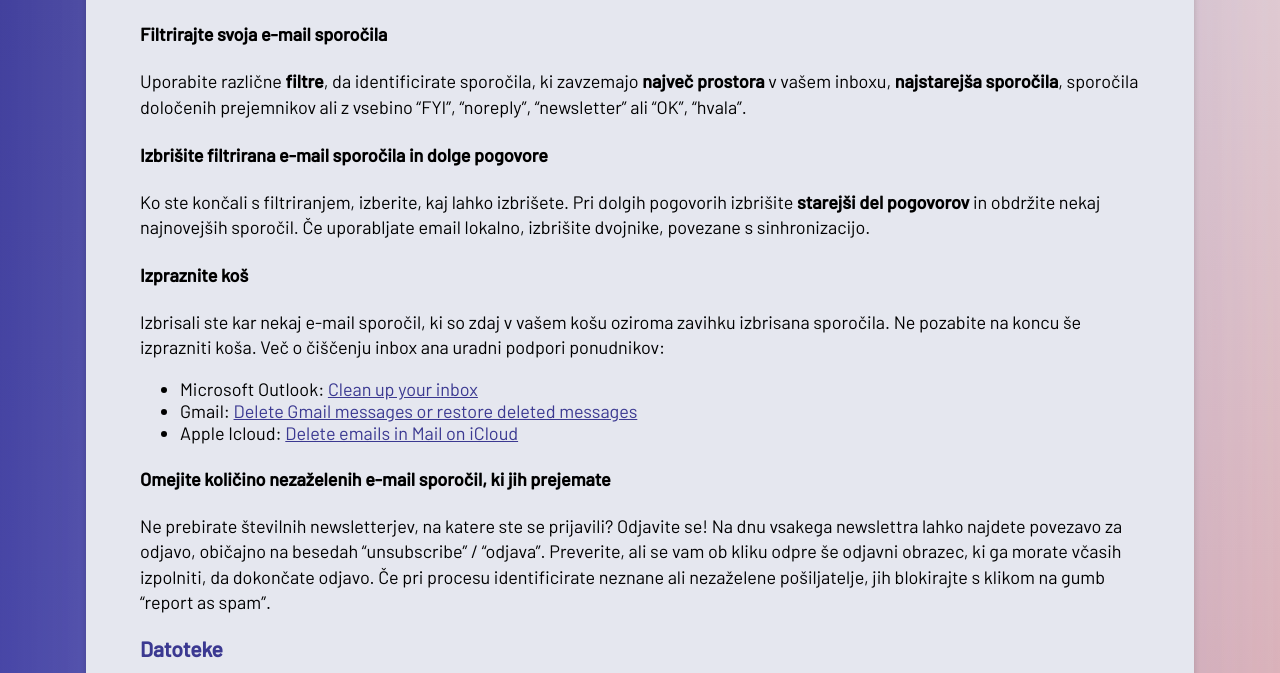
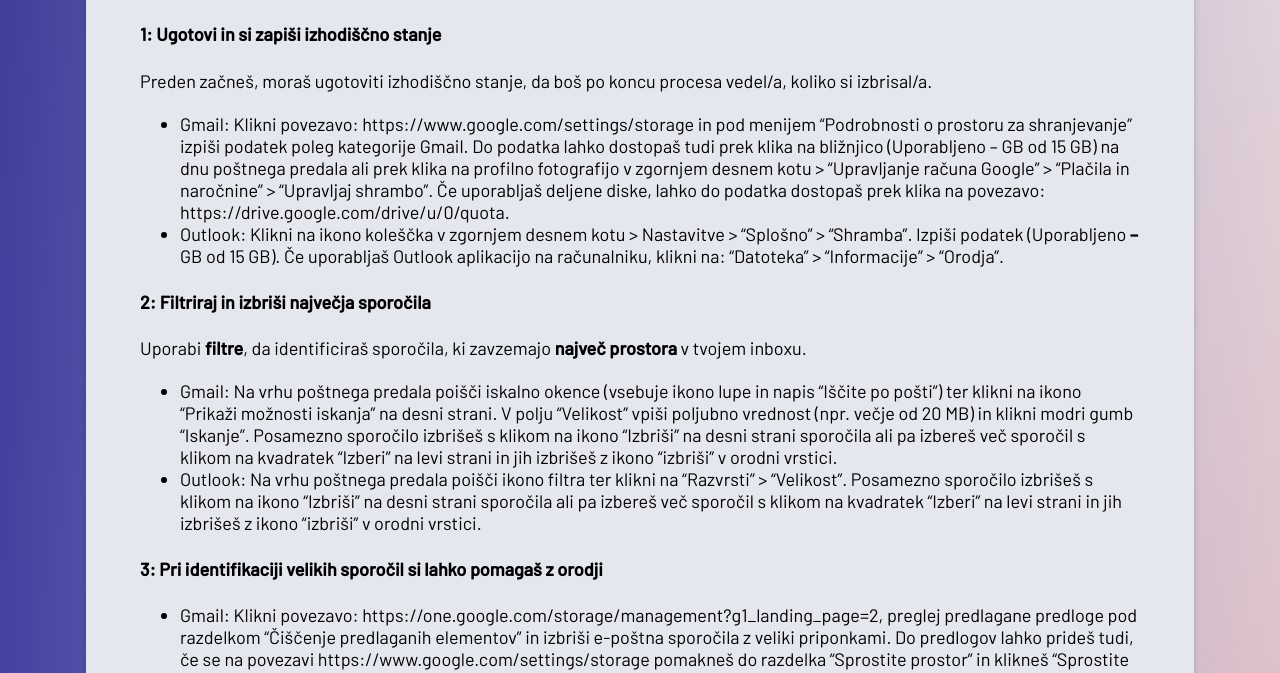
Before and after one commit to ewba/dcd-si, a Jekyll site: the page built from navodila-za-ciscenje.md, in a window 1280 px wide and 1400 px high, scrolled down 595 px. Shown: the part 237-910 px from the top of the window. Built offline with Jekyll 4.4.1, drawn with Linux system fonts in a browser that asks for light colours; some of the changed text lies outside the part shown.

Commit message:
Update navodila-za-ciscenje.md

```diff
--- a/navodila-za-ciscenje.md
+++ b/navodila-za-ciscenje.md
@@ -7,7 +7,7 @@
 <div class="block" markdown="1">
 ## {{ page.title }}
 
-Čiščenje digitalnih odpadkov je kot vsako drugo — vedno malo drugače. Zato smo pripravili paket navodil, ki vam bodo pomagala počistiti prav vsak “kotiček” vaših naprav. Preden začnete, morate ugotoviti **izhodiščno stanje**, da boste po koncu procesa vedeli, koliko ste izbrisali.
+Čiščenje digitalnih odpadkov je kot vsako drugo — vedno malo drugače. Zato smo pripravili paket navodil, ki ti bodo pomagala počistiti prav vsak “kotiček” tvojih naprav. Preden začneš, moraš ugotoviti **izhodiščno stanje**, da boš po koncu procesa vedel/a, koliko si izbrisal/a.
 
 
 ### E-pošta
@@ -17,26 +17,53 @@
 	<iframe width="460" height="315" src="https://www.youtube-nocookie.com/embed/zy-7h-kRVRo?si=CjpfHUlSkyejuMKq" title="YouTube video player" frameborder="0" allow="accelerometer; autoplay; clipboard-write; encrypted-media; gyroscope; picture-in-picture; web-share" allowfullscreen></iframe>
 </div>
 
+#### 1: Ugotovi in si zapiši izhodiščno stanje
+Preden začneš, moraš ugotoviti izhodiščno stanje, da boš po koncu procesa vedel/a, koliko si izbrisal/a.
+- Gmail: Klikni povezavo: https://www.google.com/settings/storage in pod menijem "Podrobnosti o prostoru za shranjevanje" izpiši podatek poleg kategorije Gmail. Do podatka lahko dostopaš tudi prek klika na bližnjico (Uporabljeno -- GB od 15 GB) na dnu poštnega predala ali prek klika na profilno fotografijo v zgornjem desnem kotu > "Upravljanje računa Google" > “Plačila in naročnine" > "Upravljaj shrambo". Če uporabljaš deljene diske, lahko do podatka dostopaš prek klika na povezavo: https://drive.google.com/drive/u/0/quota.
+- Outlook: Klikni na ikono koleščka v zgornjem desnem kotu > Nastavitve > "Splošno" > "Shramba". Izpiši podatek (Uporabljeno **--** GB od 15 GB). Če uporabljaš Outlook aplikacijo na računalniku, klikni na: “Datoteka” > "Informacije" > “Orodja”.
 
-#### Filtrirajte svoja e-mail sporočila
-Uporabite različne **filtre**, da identificirate sporočila, ki zavzemajo **največ prostora** v vašem inboxu, **najstarejša sporočila**, sporočila določenih prejemnikov ali z vsebino “FYI”, “noreply”, “newsletter” ali “OK”, “hvala”.
+#### 2: Filtriraj in izbriši največja sporočila
+Uporabi **filtre**, da identificiraš sporočila, ki zavzemajo **največ prostora** v tvojem inboxu.
+- Gmail: Na vrhu poštnega predala poišči iskalno okence (vsebuje ikono lupe in napis "Iščite po pošti") ter klikni na ikono "Prikaži možnosti iskanja" na desni strani. V polju "Velikost" vpiši poljubno vrednost (npr. večje od 20 MB) in klikni modri gumb "Iskanje". Posamezno sporočilo izbrišeš s klikom na ikono "Izbriši" na desni strani sporočila ali pa izbereš več sporočil s klikom na kvadratek "Izberi" na levi strani in jih izbrišeš z ikono "izbriši" v orodni vrstici.
+- Outlook: Na vrhu poštnega predala poišči ikono filtra ter klikni na "Razvrsti" > "Velikost". Posamezno sporočilo izbrišeš s klikom na ikono "Izbriši" na desni strani sporočila ali pa izbereš več sporočil s klikom na kvadratek "Izberi" na levi strani in jih izbrišeš z ikono "izbriši" v orodni vrstici.
 
+#### 3: Pri identifikaciji velikih sporočil si lahko pomagaš z orodji
+- Gmail: Klikni povezavo: https://one.google.com/storage/management?g1_landing_page=2, preglej predlagane predloge pod razdelkom "Čiščenje predlaganih elementov" in izbriši e-poštna sporočila z veliki priponkami. Do predlogov lahko prideš tudi, če se na povezavi https://www.google.com/settings/storage pomakneš do razdelka "Sprostite prostor" in klikneš "Sprostite prostor za shranjevanje v računu".
+- Outlook: Klikni na ikono koleščka v zgornjem desnem kotu > Nastavitve > "Splošno" > "Shramba".
 
-#### Izbrišite filtrirana e-mail sporočila in dolge pogovore
-Ko ste končali s filtriranjem, izberite, kaj lahko izbrišete. Pri dolgih pogovorih izbrišite **starejši del pogovorov** in obdržite nekaj najnovejših sporočil. Če uporabljate email lokalno, izbrišite dvojnike, povezane s sinhronizacijo.
+#### 4: Izbriši dolge pogovore
+Do omejiš shranjevanje odvečnih sporočil v primeru dolgih pogovorov, ohrani le najnovejšega sporočila in izbriši stara.
+- Gmail: Odpri sporočilo z dolgimi korespondencami in citati ter se pomakni do prvotnega, najstarejšega sporočila. S klikom na tri pikice na desni strani izbriši najstarejša sporočila, ki so citirana tudi v kasnejših odgovorih.
+- Outlook: Odpri sporočilo z dolgimi korespondencami in citati ter se pomakni do prvotnega, najstarejšega sporočila. S klikom na tri pikice na desni strani izbriši najstarejša sporočila, ki so citirana tudi v kasnejših odgovorih.
 
+#### 5: Filtriraj in izbriši druga nepotrebna sporočila
+Uporabi **filtre**, da identificiraš druga nepotrebna sporočila, ki zavzemajo prostor v tvojem inboxu: **najstarejša sporočila**, sporočila določenih prejemnikov ali z vsebino “FYI”, "v vednost", “noreply”, “newsletter” ali “OK”, “hvala”.
+- Gmail: Navodila za filtriranje so opisana v koraku 1: Filtriraj in izbriši največja sporočila.
+- Outlook: Navodila za filtriranje so opisana v koraku 1: Filtriraj in izbriši največja sporočila.
 
-#### Izpraznite koš
-Izbrisali ste kar nekaj e-mail sporočil, ki so zdaj v vašem košu oziroma zavihku izbrisana sporočila. Ne pozabite na koncu še izprazniti koša.
-Več o čiščenju inbox ana uradni podpori ponudnikov:
+#### 6: Brisanje celotnega predala
+V mapah "Družabno" in "Promocije" se pogosto skriva cel kup nesnage.
+- Gmail: Izberi vsa sporočila v posameznem predalu s klikom na ikono kvadratka v orodni vrstici in klikom na napis "Izberi vse pogovore (1234) v Družabno / Promocije". Izbrišeš jih z ikono "izbriši" v orodni vrstici ter potrditvijo gumba "Vredu" na pojavnem oknu "Potrdite množično dejanje", ki se pojavi.
+- Outlook: Izberi vsa sporočila v posameznem predalu s klikom na ikono kvadratka v orodni vrstici in klikom na napis "Izberi vse pogovore (1234) v Družabno / Promocije". Izbrišeš jih z ikono "izbriši" v orodni vrstici ter potrditvijo gumba "Vredu" na pojavnem oknu "Potrdite množično dejanje", ki se pojavi.
+
+#### 7: Izprazni koš
+Izbrisal/a si kar nekaj e-mail sporočil, ki so zdaj v tvojem košu oziroma zavihku izbrisana sporočila. Ne pozabi na koncu še izprazniti koša.
+- Gmail: V meniju na levi strani (pod mapama Prejeto in Poslano) klikni "Več" in "Smetnjak". Na vrhu poštnih sporočil izberi možnost "Izprazni smetnjak" in potrdi brisanje sporočil s klikom na gumb "Vredu" na pojavnem oknu "Potrditev brisanja sporočil", ki se pojavi.
+- Outlook: V meniju na levi strani (pod mapama Prejeto in Poslano) klikni "Več" in "Smetnjak". Na vrhu poštnih sporočil izberi možnost "Izprazni smetnjak" in potrdi brisanje sporočil s klikom na gumb "Vredu" na pojavnem oknu "Potrditev brisanja sporočil", ki se pojavi.
+Več o čiščenju inbox na uradni podpori ponudnikov:
 - Microsoft Outlook: [Clean up your inbox](https://support.microsoft.com/en-us/office/clean-up-your-inbox-2fb652e5-b387-4147-9fff-25f2e32dfda9)
 - Gmail: [Delete Gmail messages or restore deleted messages](https://support.google.com/mail/answer/7401?hl=en&co=GENIE.Platform%3DDesktop)
 - Apple Icloud: [Delete emails in Mail on iCloud](https://support.apple.com/sl-si/guide/icloud/mm6b1a7ab7/icloud)
 
+#### 8: Omeji količino nezaželenih e-mail sporočil, ki jih prejemaš
+Ne prebiraš številnih newsletterjev, na katere si se prijavil/a? Odjavi se!
+- Gmail: Na dnu vsakega newslettra najdeš povezavo za odjavo, običajno na besedah “unsubscribe” / “odjava”. Preveri, ali se ti ob kliku odpre še odjavni obrazec, ki ga moraš včasih izpolniti, da dokončaš odjavo. Če pri procesu identificiraš neznane ali nezaželene pošiljatelje, jih blokiraš s klikom na gumb “report as spam”.
+- Outlook: Na dnu vsakega newslettra najdeš povezavo za odjavo, običajno na besedah “unsubscribe” / “odjava”. Preveri, ali se ti ob kliku odpre še odjavni obrazec, ki ga moraš včasih izpolniti, da dokončaš odjavo. Če pri procesu identificiraš neznane ali nezaželene pošiljatelje, jih blokiraš s klikom na gumb “report as spam”.
 
-#### Omejite količino nezaželenih e-mail sporočil, ki jih prejemate
-Ne prebirate številnih newsletterjev, na katere ste se prijavili? Odjavite se! Na dnu vsakega newslettra lahko najdete povezavo za odjavo, običajno na besedah “unsubscribe” / “odjava”. Preverite, ali se vam ob kliku odpre še odjavni obrazec, ki ga morate včasih izpolniti, da dokončate odjavo. Če pri procesu identificirate neznane ali nezaželene pošiljatelje, jih blokirajte s klikom na gumb “report as spam”.
-
+#### 9: Ugotovi in si zapiši končno stanje
+Ko končaš, si zapiši končno stanje, da boš vedel/a, koliko si izbrisal/a.
+- Gmail: Klikni povezavo: https://www.google.com/settings/storage in pod menijem "Podrobnosti o prostoru za shranjevanje" izpiši podatek poleg kategorije Gmail. Do podatka lahko dostopaš tudi prek klika na bližnjico (Uporabljeno -- GB od 15 GB) na dnu poštnega predala ali prek klika na profilno fotografijo v zgornjem desnem kotu > "Upravljanje računa Google" > “Plačila in naročnine" > "Upravljaj shrambo". Če uporabljaš deljene diske, lahko do podatka dostopaš prek klika na povezavo: https://drive.google.com/drive/u/0/quota.
+- Outlook: Klikni na ikono koleščka v zgornjem desnem kotu > Nastavitve > "Splošno" > "Shramba". Izpiši podatek (Uporabljeno **--** GB od 15 GB). Če uporabljaš Outlook aplikacijo na računalniku, klikni na: “Datoteka” > "Informacije" > “Orodja”.
 
 ### Datoteke
 <iframe width="560" height="315" src="https://www.youtube-nocookie.com/embed/_rI7ZG0s74A?si=C5mG6NUQ4gA23Q_t" title="YouTube video player" frameborder="0" allow="accelerometer; autoplay; clipboard-write; encrypted-media; gyroscope; picture-in-picture; web-share" allowfullscreen></iframe>
```
